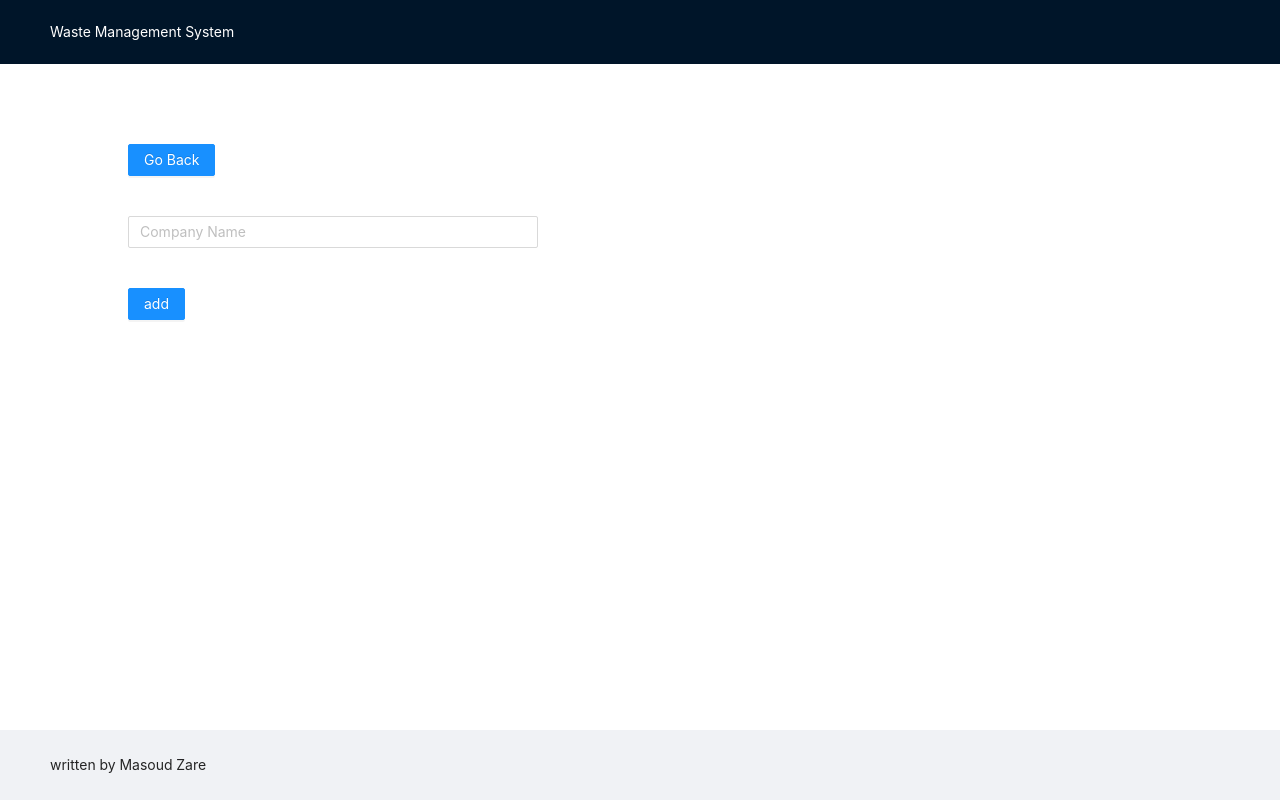
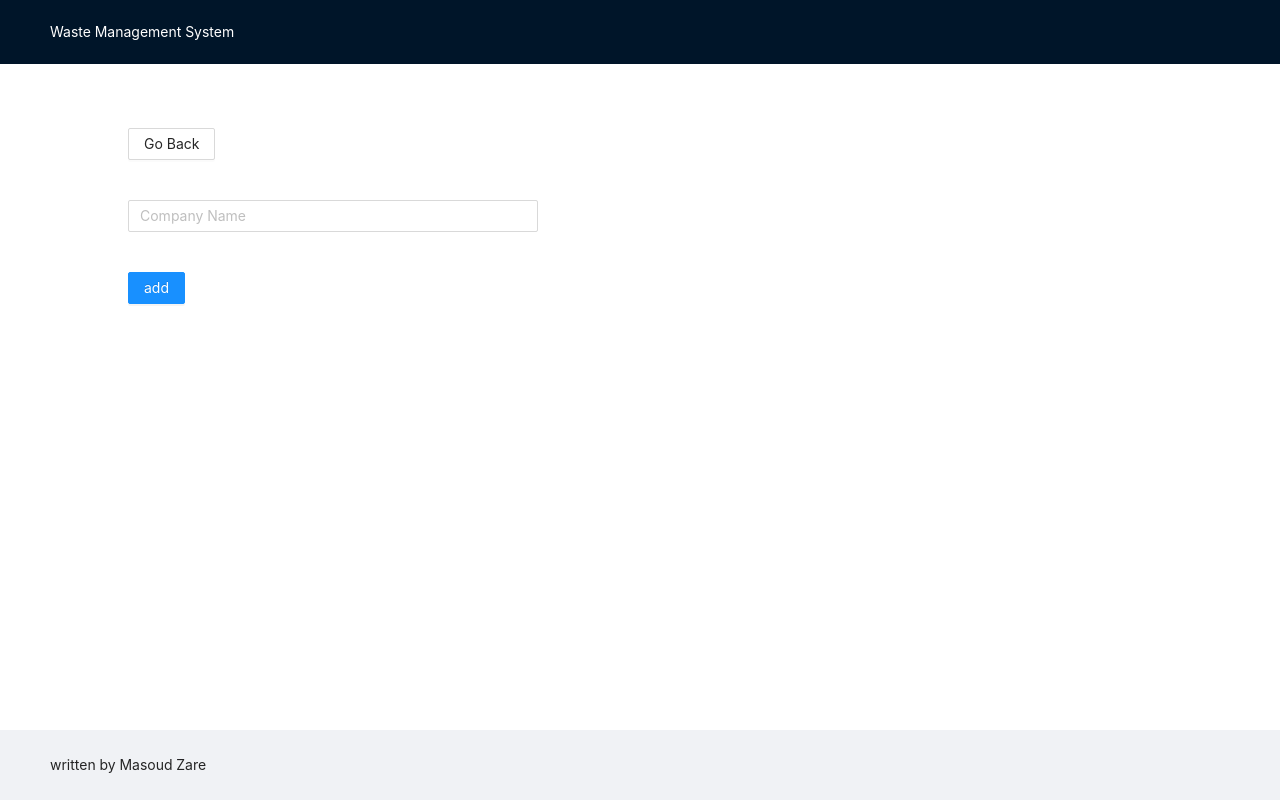
Before and after one commit to masoudz88/food_donations_frontend, a React (Create React App) app in the folder waste-management/: page /Mainpage/Form in a window 1280 px wide. Built offline with nearby package versions, Linux system fonts and the light colour scheme.

Commit message:
edit company cards

```diff
--- a/waste-management/src/App.js
+++ b/waste-management/src/App.js
@@ -15,8 +15,6 @@ const Container = styled.div`
   float: center;
   align-items: center;
   justify-content: space-around;
-  height: 100%;
-  width: 100%;
   display: block;
 `;
 
--- a/waste-management/src/CompanyCards.js
+++ b/waste-management/src/CompanyCards.js
@@ -1,7 +1,7 @@
 import React, { useContext } from "react";
 import { Link } from "react-router-dom";
 import { DeleteOutlined } from "@ant-design/icons";
-import { Button, List } from "antd";
+import { Button, List, Card } from "antd";
 import { CompanyContext } from "./Contexts/CompanyContext";
 
 const CompanyCards = (props) => {
@@ -17,11 +17,12 @@ const CompanyCards = (props) => {
   return (
     <div>
       <List
+        className="list"
         header={<div>Company List</div>}
         bordered
         dataSource={companies}
         renderItem={(item) => (
-          <List.Item>
+          <List.Item className="listItem">
             <Link to={`Mainpage/Company/${item.name}`}>
               <Button
                 onClick={() => {
@@ -33,7 +34,6 @@ const CompanyCards = (props) => {
                 {item.name}
               </Button>
             </Link>
-
             <Button
               onClick={() => {
                 handleDelete(item.id);
--- a/waste-management/src/Contexts/Companyform.js
+++ b/waste-management/src/Contexts/Companyform.js
@@ -1,20 +1,20 @@
-import React, { useContext,useState} from "react";
+import React, { useContext, useState } from "react";
 import { Input, Button, Layout } from "antd";
 import { Link } from "react-router-dom";
-import { CompanyContext } from './CompanyContext';
+import { CompanyContext } from "./CompanyContext";
 
 const { Content } = Layout;
 export const Companyform = () => {
-  const {companies, setCompanies} = useContext(CompanyContext);
+  const { companies, setCompanies } = useContext(CompanyContext);
   const [value, setValue] = useState("");
 
-  const onChange=(event=>{
-    setValue({id:4,name:event.target.value})
-  })
+  const onChange = (event) => {
+    setValue({ id: 4, name: event.target.value });
+  };
 
   const onSubmit = (event) => {
-    event.preventDefault()
-    let newCompanies = [ ...companies];
+    event.preventDefault();
+    let newCompanies = [...companies];
     newCompanies.push(value);
     setCompanies(newCompanies);
     console.log("there", companies);
@@ -24,7 +24,7 @@ export const Companyform = () => {
     <div>
       <Content className="content">
         <Link to="/Mainpage">
-          <Button type="primary">Go Back</Button>
+          <Button type="default">Go Back</Button>
         </Link>
         <form onSubmit={onSubmit}>
           <Input
@@ -43,7 +43,6 @@ export const Companyform = () => {
           >
             add
           </Button>
-
         </form>
       </Content>
     </div>
--- a/waste-management/src/Mainpage.js
+++ b/waste-management/src/Mainpage.js
@@ -6,7 +6,7 @@ import "./index.css";
 import { Link } from "react-router-dom";
 
 const Mainpage = (props) => {
-  const { name,isLogged } = useContext(LoginContext);
+  const { name, isLogged } = useContext(LoginContext);
 
   console.log(name);
   console.log(isLogged);
@@ -22,12 +22,8 @@ const Mainpage = (props) => {
     <div className="content">
       <h1 style={{ textAlign: "center" }}>you have logged in as: {name}</h1>
       <Divider orientation="left">Companies List</Divider>
-      <div className="rows">
-        <Row gutter={16}>
-          <Col className="gutter-row" span={6}>
-            <CompanyCards />
-          </Col>
-        </Row>
+      <div>
+        <CompanyCards />
       </div>
       <Link to="Mainpage/Form">
         <Button>Add New Companies</Button>
--- a/waste-management/src/index.css
+++ b/waste-management/src/index.css
@@ -2,15 +2,10 @@
   float: center;
   align-items: center;
   justify-content: space-around;
-  min-height: 100vh;
-  min-width: 100vh;
   display: block;
 }
 .content {
-  min-height: 70vh;
-  margin-top: 10vh;
-  float: center;
-  display: block;
+  margin-top: 5%;
   margin-left: 10%;
   margin-right: 10%;
 }
@@ -22,16 +17,19 @@
   background-color: rgb(182, 176, 176);
 }
 
-.rows {
-  display: flex;
-  flex-direction: row;
-}
 .input {
   width: 40%;
   display: flex;
 }
 .footer {
-  position: absolute;
-  bottom: 0;
+  position: fixed;
+  bottom: 0%;
   width: 100%;
 }
+.list {
+  width: 50%;
+  margin-bottom: 10%;
+}
+.listItem {
+  float: center;
+}
```
Lines whose indentation alone changed are shown as unchanged.
